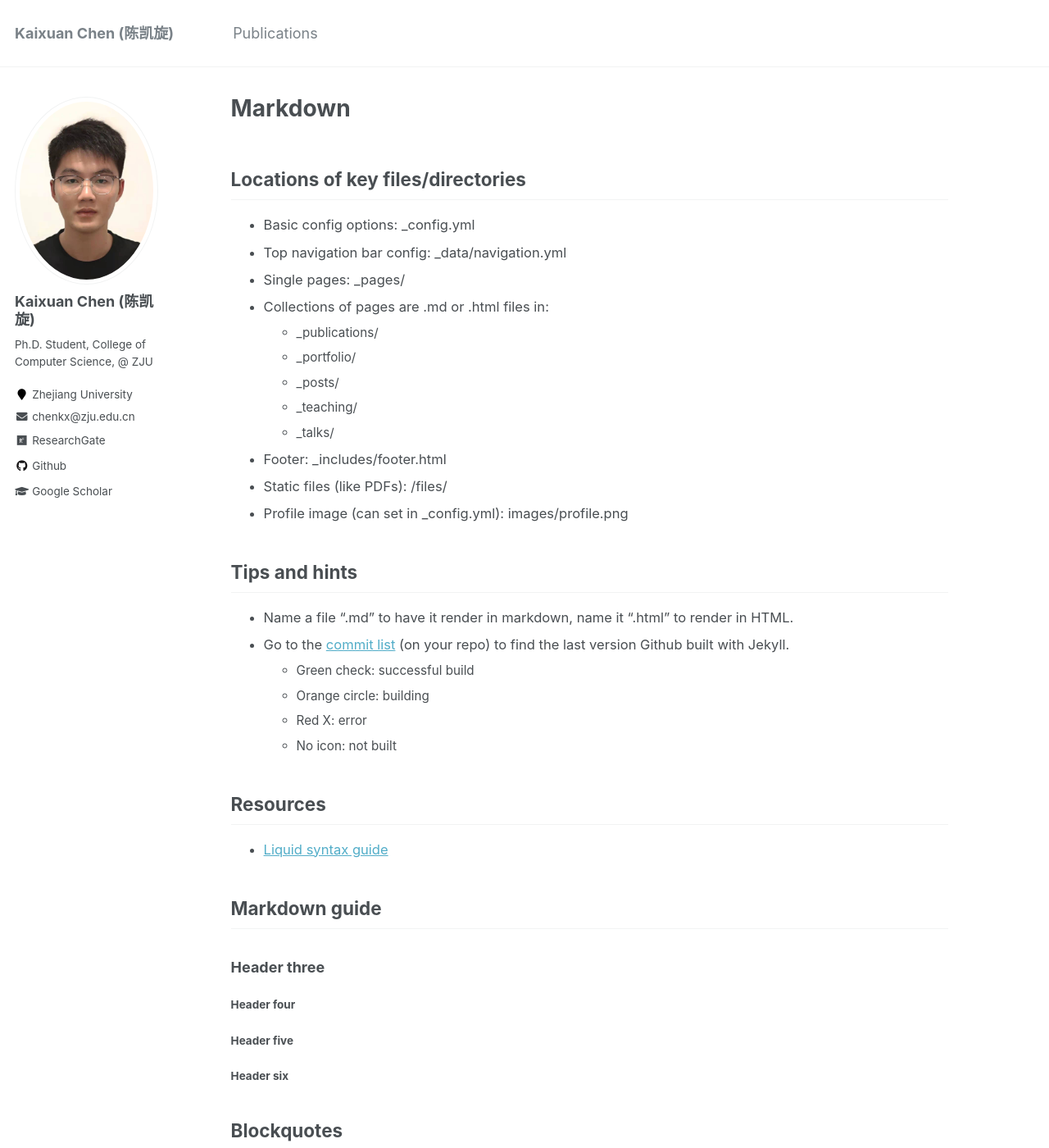
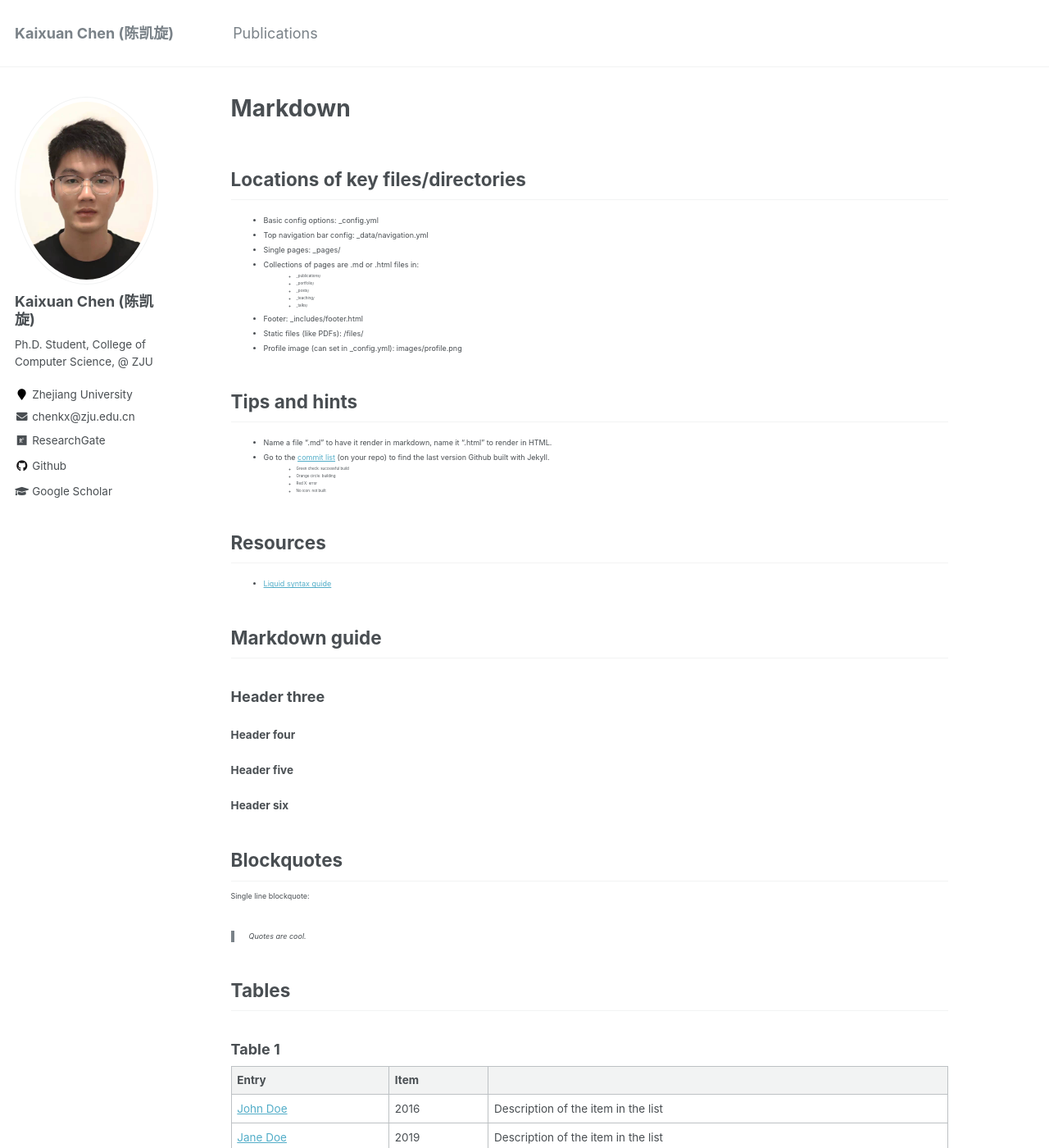
Before and after one commit to chenchkx/chenchkx.github.io, a Jekyll site: the page built from _pages/markdown.md, in a window 1280 px wide and 1400 px high. Shown: the whole window at 82% size. Built offline with Jekyll 4.4.1, drawn with Linux system fonts in a browser that asks for light colours.

Commit message:
update pub fontsize

```diff
--- a/_sass/_archive.scss
+++ b/_sass/_archive.scss
@@ -57,7 +57,7 @@
   }
 
   p, li, dl {
-    font-size: 0.92em;
+    font-size: 0.5em;
   }
 
   /* paragraph indents */
```
